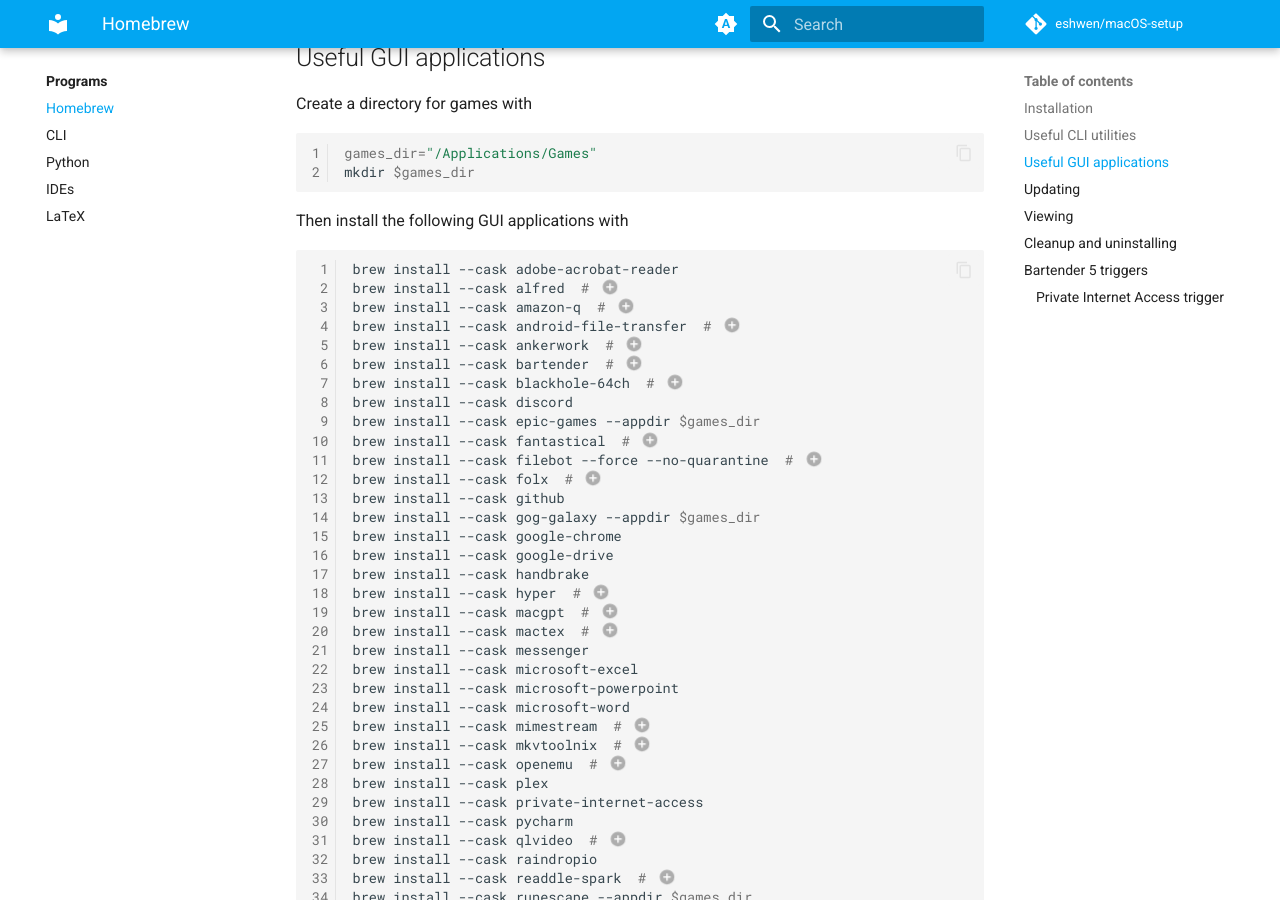
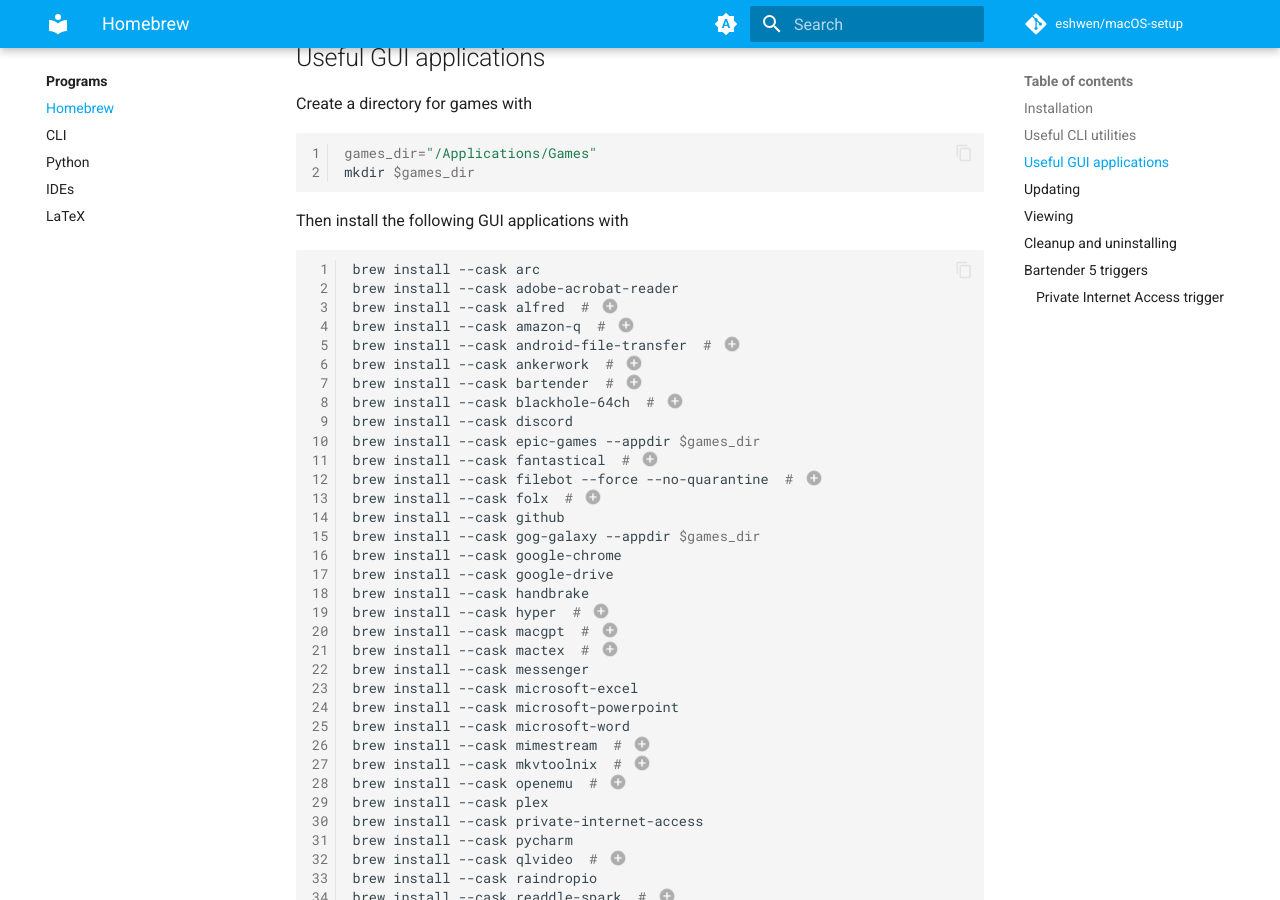
Before and after one commit to eshwen/macOS-setup, an MkDocs documentation site: the page built from docs/programs/homebrew.md, in a window 1280 px wide and 900 px high, scrolled down 790 px. Built offline with MkDocs 1.6.1 and Material for MkDocs 9.7.7, drawn with Linux system fonts in a browser that asks for light colours; comment, search, counter and statistics services are not loaded; the version menu is left out.

Commit message:
Update homebrew.md

````diff
--- a/docs/programs/homebrew.md
+++ b/docs/programs/homebrew.md
@@ -50,6 +50,7 @@
 Then install the following GUI applications with
 
 ```sh
+brew install --cask arc
 brew install --cask adobe-acrobat-reader
 brew install --cask alfred  # (1)
 brew install --cask amazon-q  # (2)
````
